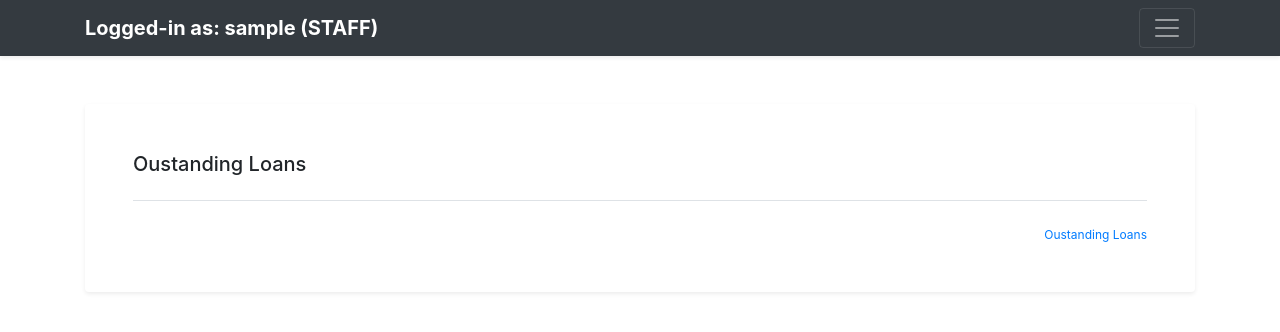
After one commit to gawema/django_library_system, a Django app: page /books/staff/allLoans in a window 1280 px wide. The commit adds this page. Shown: the top 332 px of the page. Run offline with Django 3.2, Linux system fonts and the light colour scheme; the visitor is signed in with stand-in values (Sample User, id 1); data that the repository does not hold is empty; some libraries are stand-ins or nearby versions.

Commit message:
added staff pages

```diff
--- a/book/models.py
+++ b/book/models.py
@@ -16,6 +16,7 @@ class Loan(models.Model):
 	customer = models.ForeignKey(User, on_delete=models.CASCADE, default='')
 	startDate = models.DateField()
 	endDate = models.DateField()
+	reminder = models.CharField(max_length=500, default='', null=True, blank=True)
 
 	def __str__(self):
 		return f"{self.book} - {self.customer}"
--- /dev/null
+++ b/book/templates/book/all_loans.html
@@ -0,0 +1,31 @@
+
+{% extends "book/base.html" %}
+
+{% block content %}
+<main role="main" class="container">
+
+  <div class="my-5 p-5 bg-white rounded shadow-sm">
+    <h5 class="border-bottom border-gray pb-4 mb-0">Oustanding Loans</h5>
+	{% for loan in loans  %}
+    <div class="media text-muted pt-3">
+	{% if loan.book.magazine == False %}
+	<img class="bd-placeholder-img mr-3 rounded"  width="52px" height="52px" src="../../static/book-default.jpg" alt="thumbnail">
+	{% else %}
+    <img class="bd-placeholder-img mr-3 rounded"  width="52px" height="52px" src="../../static/magazine-default.jpg" alt="thumbnail">
+	{% endif %}
+      <div class="media-body pb-3 mb-0 medium lh-125 border-bottom border-gray">
+        <div class="d-flex justify-content-between align-items-center w-100">
+          <strong class="text-gray-dark">{{loan.book.title}}</strong>
+          <a href="/admin/book/loan/{{loan.id}}">Edit Loan</a>
+        </div>
+        <span class="d-block">@{{loan.customer}}</span>
+		<span class="d-block">{{loan.endDate}}</span>
+      </div>
+    </div>
+	{% endfor  %}
+    <small class="d-block text-right mt-4">
+      <a href="{% url 'book:oustandingLoans' %}" style='font-size: 12px'>Oustanding Loans</a>
+    </small>
+  </div>
+</main>
+{% endblock %}
--- a/book/templates/book/base.html
+++ b/book/templates/book/base.html
@@ -39,9 +39,11 @@
             <div class="col-sm-4 offset-md-1 py-4">
               <h4 class="text-white">Contact</h4>
               <ul class="list-unstyled">
-                <li> <a href="{% url 'login:logout' %}" class="text-white"> logout </a> </li>
+                <li> <a href="{% url 'login:logout' %}" class="text-white"> Log out </a> </li>
+                {% if user.is_staff == False %}
                 <li> <a href="#" class="text-white">Reset Password</a></li>
                 <li> <a href="{% url 'login:delete_account'%}" class="text-white">Delete Account</a></li>
+                {% endif %}
               </ul>
             </div>
           </div>
@@ -50,7 +52,7 @@
       <div class="navbar navbar-dark bg-dark shadow-sm">
         <div class="container d-flex justify-content-between">
           <div class="navbar-brand d-flex align-items-center">
-            <strong>Logged-in as: {{user}}</strong>
+            <strong>Logged-in as: {{user}} {% if user.is_staff == True %} (STAFF){% endif %}</strong>
           </div>
           <button class="navbar-toggler" type="button" data-toggle="collapse" data-target="#navbarHeader" aria-controls="navbarHeader" aria-expanded="false" aria-label="Toggle navigation">
             <span class="navbar-toggler-icon"></span>
@@ -60,16 +62,7 @@
     </header>
 
     <main role="main">
-      <section class="jumbotron text-center">
-        <div class="container">
-          <h1>Library System</h1>
-          <p class="lead text-muted"></p>
-          <p>
-            <a href="{% url 'book:loans' %}" class="btn btn-primary my-2">My Loans</a>
-            <a href="{% url 'book:home' %}" class="btn btn-secondary my-2">All Books & Magazines</a>
-          </p>
-        </div>
-      </section>
+
 	    {% block content %}
       {% endblock %}
     </main>
--- a/book/urls.py
+++ b/book/urls.py
@@ -10,4 +10,7 @@ urlpatterns = [
 	path('requestBook', views.requestBook, name='requestBook'),
 	path('requestMagazine', views.requestMagazine, name='requestMagazine'),
 	path('returnBook', views.returnBook, name='returnBook'),
+	path('staff/oustandingLoans', views.oustandingLoans, name='oustandingLoans'),
+	path('staff/allLoans', views.allLoans, name='allLoans'),
+	path('staff/sendReminder', views.sendReminder, name='sendReminder'),
 ]
--- a/book/views.py
+++ b/book/views.py
@@ -13,18 +13,29 @@ logger = logging.getLogger(__name__)
 
 @login_required
 def home(request):
+	if request.user.is_staff == True:
+		return HttpResponseRedirect(reverse('book:allLoans'))
 	available_books = Book.objects.filter(booked=False, magazine=False)
 	available_magazines = Book.objects.filter(booked=False, magazine=True)
+	reminders = []
+	loans =  Loan.objects.filter(customer = request.user)
+	for loan in loans:
+		if loan.reminder is not None:
+			reminders.append(loan.reminder)
 
+	logger.error(reminders)
 	context = {
 		'user': request.user,
 		'books': available_books,
-		'magazines': available_magazines
+		'magazines': available_magazines,
+		'reminders': reminders
 	}
 	return render(request, 'book/home.html', context)
 
 @login_required
 def loans(request):
+	if request.user.is_staff == True:
+		return HttpResponseRedirect(reverse('book:allLoans'))
 	loans =  Loan.objects.filter(customer = request.user)
 	today = date.today()
 	context = {
@@ -101,3 +112,43 @@ def returnBook(request):
 		loan.delete()
 
 	return HttpResponseRedirect(reverse('book:loans'))
+
+
+@login_required
+def oustandingLoans(request):
+	if request.user.is_staff == False:
+		return HttpResponseRedirect(reverse('book:home'))
+	loans = Loan.objects.all()
+	oustanding_loans = []
+	for loan in loans:
+		if loan.endDate < date.today():
+			oustanding_loans.append(loan)
+	context = {
+		'user': request.user,
+		'loans': oustanding_loans,
+	}
+	return render(request, 'book/oustanding_loans.html', context)
+
+@login_required
+def allLoans(request):
+	if request.user.is_staff == False:
+		return HttpResponseRedirect(reverse('book:home'))
+	loans = Loan.objects.all()
+	request.user.is_staff
+	context = {
+		'user': request.user,
+		'loans': loans,
+	}
+	return render(request, 'book/all_loans.html', context)
+
+@login_required
+def sendReminder(request):
+	if request.user.is_staff == False:
+		return HttpResponseRedirect(reverse('book:home'))
+	if request.method == "POST":
+		id = request.POST["id"]
+		loan = get_object_or_404(Loan, pk=id)
+		loan.reminder = "Reminder: '"+loan.book.title+"' needs to be returned as soon as possible"
+		loan.save()
+
+	return HttpResponseRedirect(reverse('book:oustandingLoans'))
```
Also changed, not shown: book/static/staff.css (added, +91 -0 lines), book/templates/book/home.html (+15 -0 lines), book/templates/book/loans.html (+12 -0 lines), book/templates/book/oustanding_loans.html (added, +40 -0 lines), book/migrations/0006_loan_reminder.py (added), book/migrations/0007_auto_20200401_1023.py (added), book/migrations/0008_auto_20200401_1023.py (added), book/static/style.css (line endings or trailing spaces).
